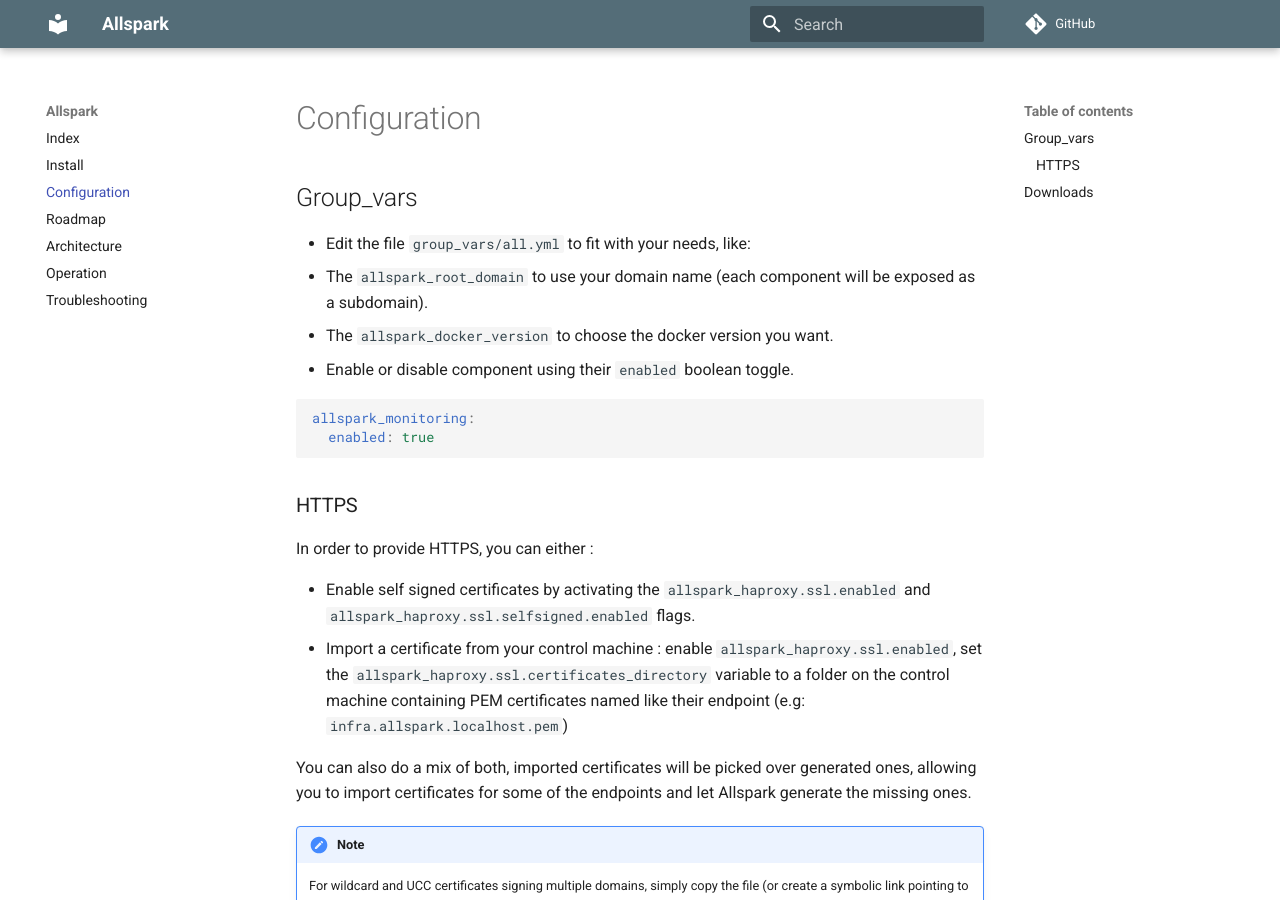
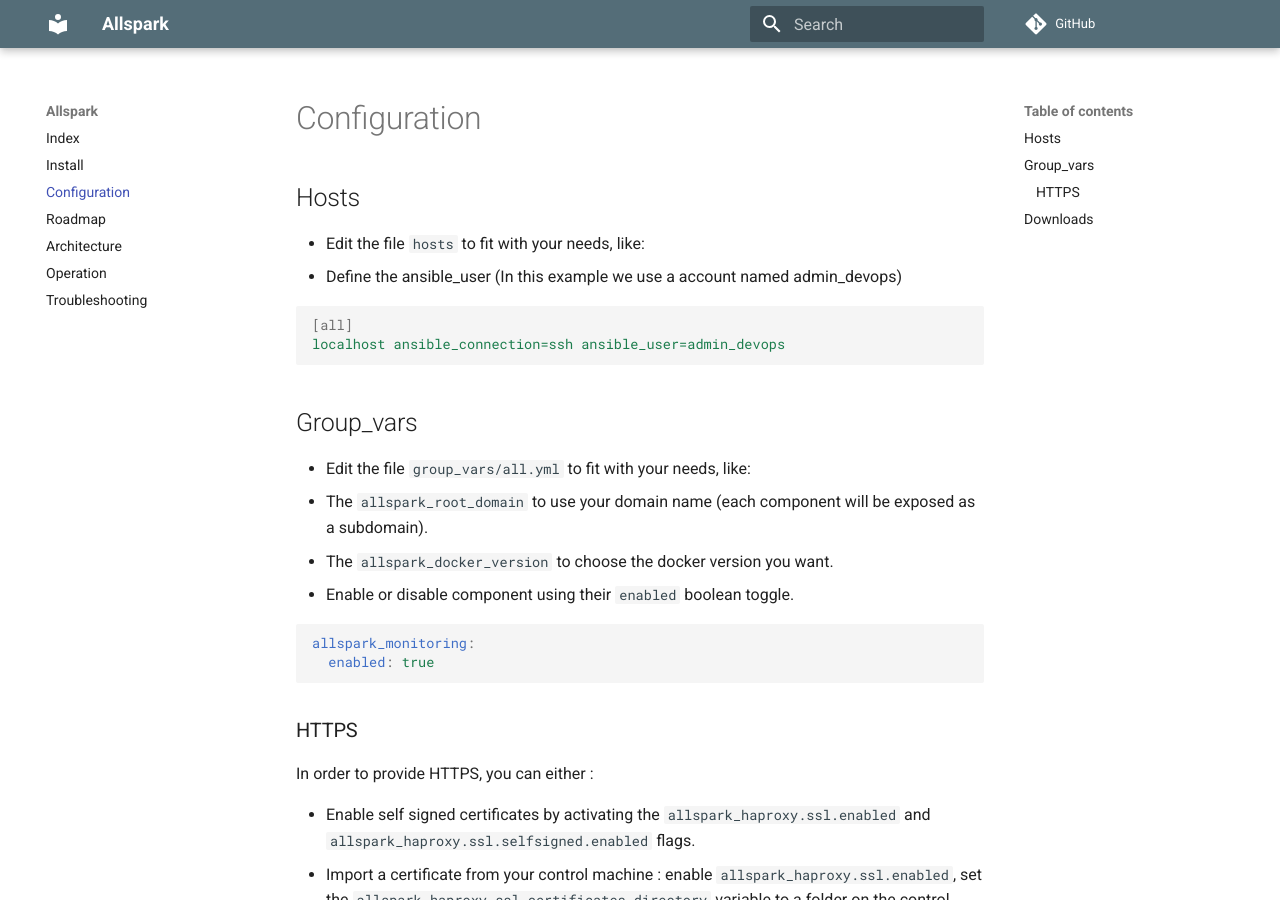
Before and after one commit to actiniumio/allspark, an MkDocs documentation site: the page built from docs/nav/configuration.md, in a window 1280 px wide and 900 px high. Built offline with MkDocs 1.6.1 and Material for MkDocs 9.7.7, drawn with Linux system fonts in a browser that asks for light colours; comment, search, counter and statistics services are not loaded.

Commit message:
Fix Right

````diff
--- a/docs/nav/configuration.md
+++ b/docs/nav/configuration.md
@@ -1,4 +1,14 @@
 # Configuration
+
+## Hosts
+- Edit the file `hosts` to fit with
+your needs, like:
+  - Define the ansible_user (In this example we use a account named admin_devops)
+
+```yaml
+[all]
+localhost ansible_connection=ssh ansible_user=admin_devops
+```
 
 ## Group_vars
 - Edit the file `group_vars/all.yml` to fit with
````
Also changed, not shown: docs/nav/install.md (+13 -2 lines), 3 other files.
